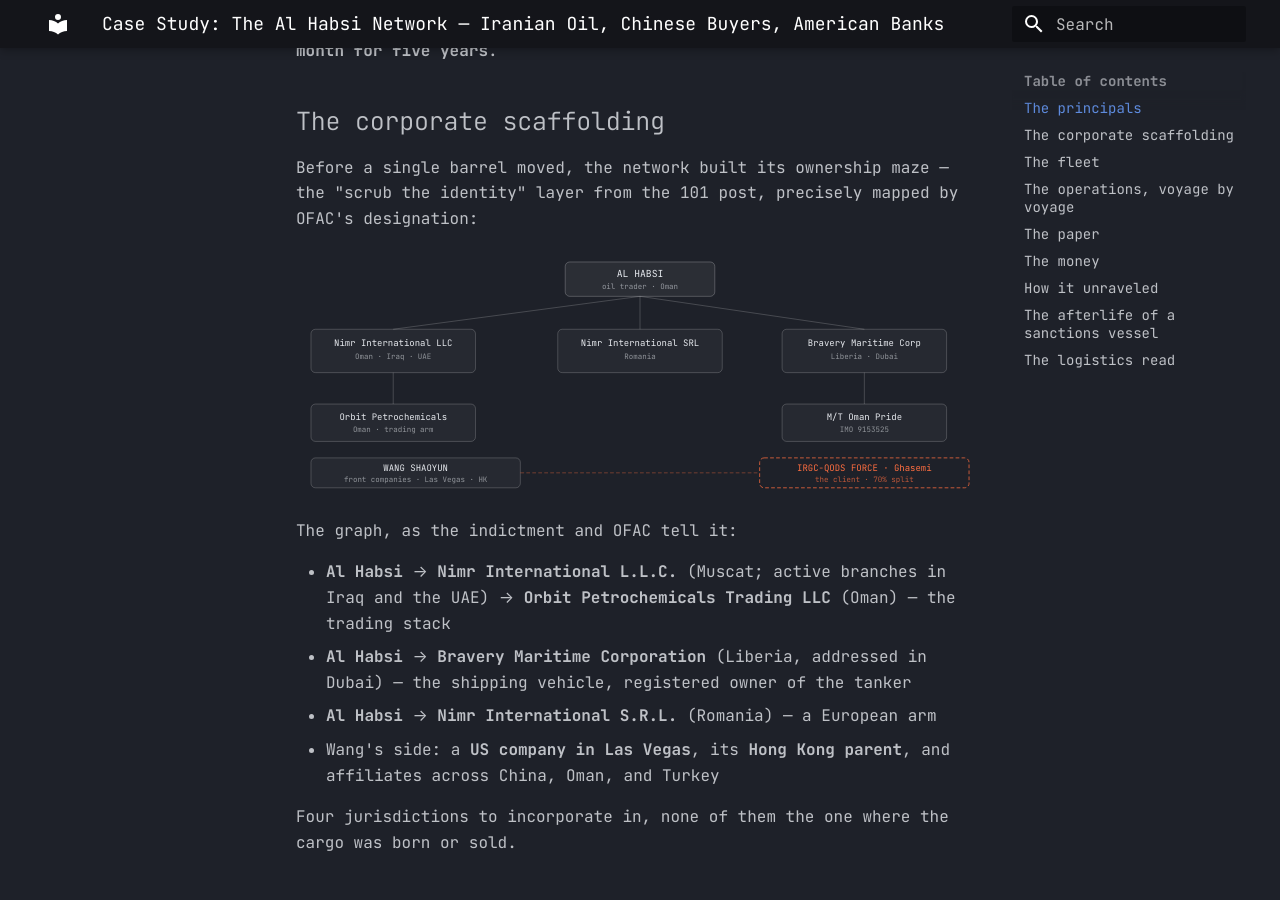
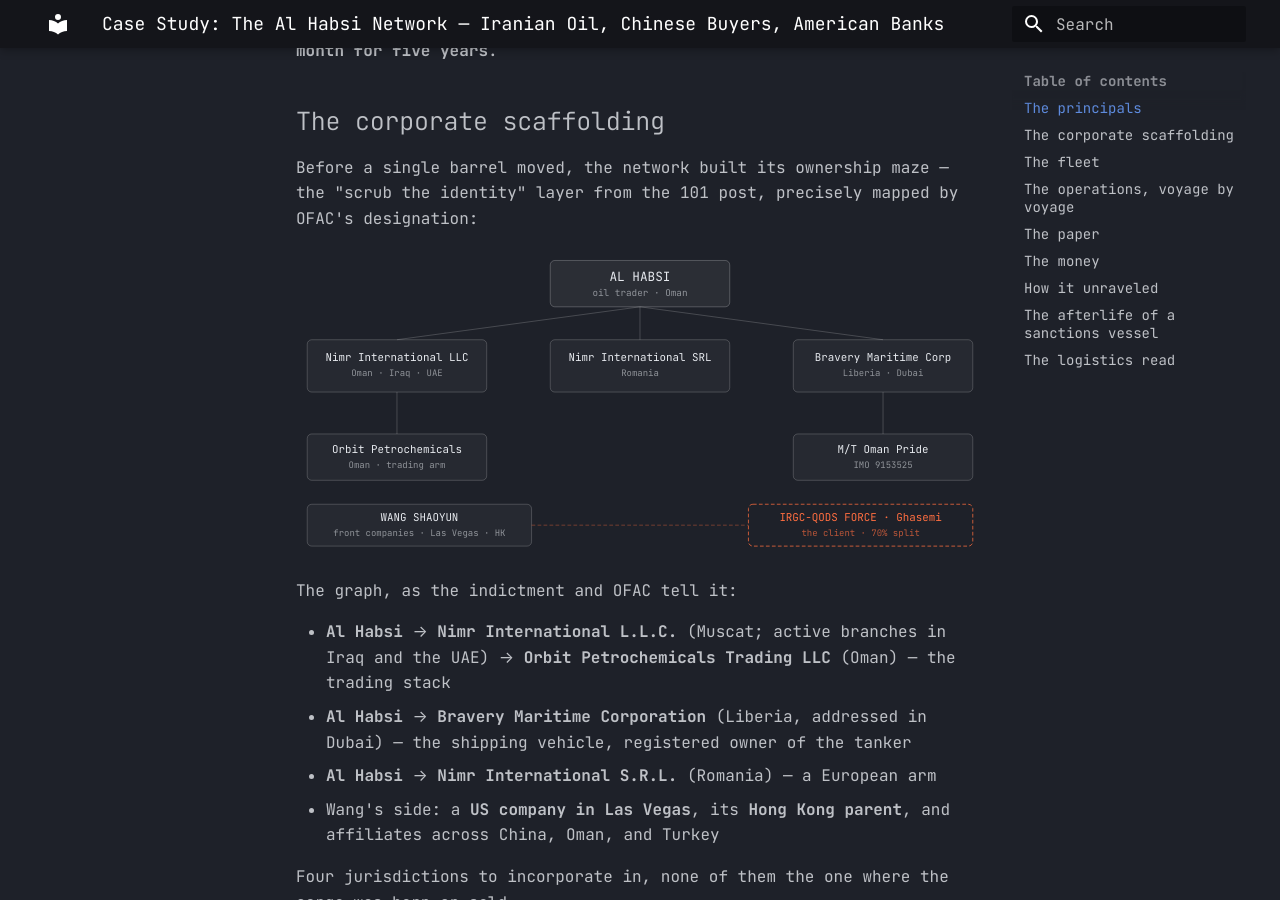
Before and after one commit to BlackHillsBxNord/blog, an MkDocs documentation site: the page built from docs/logistics/case-al-habsi-iranian-oil.md, in a window 1280 px wide and 900 px high, scrolled down 1311 px. Built offline with MkDocs 1.6.1 and Material for MkDocs 9.7.7, drawn with Linux system fonts in a browser that asks for light colours.

Commit message:
content: enlarge case-study diagrams for readability
Co-Authored-By: Claude Code <noreply@anthropic.com>

```diff
--- a/docs/logistics/case-al-habsi-iranian-oil.md
+++ b/docs/logistics/case-al-habsi-iranian-oil.md
@@ -28,38 +28,38 @@ The window ran December 2019 to July 2021. The scale the indictment pleads: an a
 
 Before a single barrel moved, the network built its ownership maze — the "scrub the identity" layer from the 101 post, precisely mapped by OFAC's designation:
 
-<svg viewBox="0 0 920 330" width="100%" role="img" aria-label="Corporate graph of the Al Habsi network" style="max-width:920px">
+<svg viewBox="0 0 920 410" width="100%" role="img" aria-label="Corporate graph of the Al Habsi network" style="max-width:920px">
   <g font-family="JetBrains Mono, monospace" text-anchor="middle">
-    <rect x="360" y="20" width="200" height="46" rx="6" fill="rgba(255,255,255,0.06)" stroke="rgba(255,255,255,0.3)"/>
-    <text x="460" y="40" fill="#e6e9ee" font-size="13">AL HABSI</text>
-    <text x="460" y="56" fill="rgba(230,233,238,0.55)" font-size="10">oil trader · Oman</text>
-    <line x1="460" y1="66" x2="130" y2="110" stroke="rgba(255,255,255,0.25)"/>
-    <line x1="460" y1="66" x2="460" y2="110" stroke="rgba(255,255,255,0.25)"/>
-    <line x1="460" y1="66" x2="760" y2="110" stroke="rgba(255,255,255,0.25)"/>
-    <rect x="20" y="110" width="220" height="58" rx="6" fill="rgba(255,255,255,0.04)" stroke="rgba(255,255,255,0.25)"/>
-    <text x="130" y="132" fill="#e6e9ee" font-size="12">Nimr International LLC</text>
-    <text x="130" y="150" fill="rgba(230,233,238,0.55)" font-size="10">Oman · Iraq · UAE</text>
-    <rect x="350" y="110" width="220" height="58" rx="6" fill="rgba(255,255,255,0.04)" stroke="rgba(255,255,255,0.25)"/>
-    <text x="460" y="132" fill="#e6e9ee" font-size="12">Nimr International SRL</text>
-    <text x="460" y="150" fill="rgba(230,233,238,0.55)" font-size="10">Romania</text>
-    <rect x="650" y="110" width="220" height="58" rx="6" fill="rgba(255,255,255,0.04)" stroke="rgba(255,255,255,0.25)"/>
-    <text x="760" y="132" fill="#e6e9ee" font-size="12">Bravery Maritime Corp</text>
-    <text x="760" y="150" fill="rgba(230,233,238,0.55)" font-size="10">Liberia · Dubai</text>
-    <line x1="130" y1="168" x2="130" y2="210" stroke="rgba(255,255,255,0.25)"/>
-    <line x1="760" y1="168" x2="760" y2="210" stroke="rgba(255,255,255,0.25)"/>
-    <rect x="20" y="210" width="220" height="50" rx="6" fill="rgba(255,255,255,0.04)" stroke="rgba(255,255,255,0.25)"/>
-    <text x="130" y="231" fill="#e6e9ee" font-size="12">Orbit Petrochemicals</text>
-    <text x="130" y="247" fill="rgba(230,233,238,0.55)" font-size="10">Oman · trading arm</text>
-    <rect x="650" y="210" width="220" height="50" rx="6" fill="rgba(255,255,255,0.04)" stroke="rgba(255,255,255,0.25)"/>
-    <text x="760" y="231" fill="#e6e9ee" font-size="12">M/T Oman Pride</text>
-    <text x="760" y="247" fill="rgba(230,233,238,0.55)" font-size="10">IMO 9153525</text>
-    <rect x="20" y="282" width="280" height="40" rx="6" fill="rgba(255,255,255,0.04)" stroke="rgba(255,255,255,0.25)"/>
-    <text x="160" y="300" fill="#e6e9ee" font-size="12">WANG SHAOYUN</text>
-    <text x="160" y="314" fill="rgba(230,233,238,0.55)" font-size="10">front companies · Las Vegas · HK</text>
-    <rect x="620" y="282" width="280" height="40" rx="6" fill="none" stroke="#ff6e40" stroke-dasharray="5 3"/>
-    <text x="760" y="300" fill="#ff6e40" font-size="12">IRGC-QODS FORCE · Ghasemi</text>
-    <text x="760" y="314" fill="rgba(255,110,64,0.7)" font-size="10">the client · 70% split</text>
-    <line x1="300" y1="302" x2="620" y2="302" stroke="#ff6e40" stroke-dasharray="5 3" opacity="0.5"/>
+    <rect x="340" y="18" width="240" height="62" rx="6" fill="rgba(255,255,255,0.06)" stroke="rgba(255,255,255,0.3)"/>
+    <text x="460" y="45" fill="#e6e9ee" font-size="17">AL HABSI</text>
+    <text x="460" y="66" fill="rgba(230,233,238,0.55)" font-size="12.5">oil trader · Oman</text>
+    <line x1="460" y1="80" x2="135" y2="124" stroke="rgba(255,255,255,0.25)"/>
+    <line x1="460" y1="80" x2="460" y2="124" stroke="rgba(255,255,255,0.25)"/>
+    <line x1="460" y1="80" x2="785" y2="124" stroke="rgba(255,255,255,0.25)"/>
+    <rect x="15" y="124" width="240" height="70" rx="6" fill="rgba(255,255,255,0.04)" stroke="rgba(255,255,255,0.25)"/>
+    <text x="135" y="152" fill="#e6e9ee" font-size="14.5">Nimr International LLC</text>
+    <text x="135" y="173" fill="rgba(230,233,238,0.55)" font-size="12">Oman · Iraq · UAE</text>
+    <rect x="340" y="124" width="240" height="70" rx="6" fill="rgba(255,255,255,0.04)" stroke="rgba(255,255,255,0.25)"/>
+    <text x="460" y="152" fill="#e6e9ee" font-size="14.5">Nimr International SRL</text>
+    <text x="460" y="173" fill="rgba(230,233,238,0.55)" font-size="12">Romania</text>
+    <rect x="665" y="124" width="240" height="70" rx="6" fill="rgba(255,255,255,0.04)" stroke="rgba(255,255,255,0.25)"/>
+    <text x="785" y="152" fill="#e6e9ee" font-size="14.5">Bravery Maritime Corp</text>
+    <text x="785" y="173" fill="rgba(230,233,238,0.55)" font-size="12">Liberia · Dubai</text>
+    <line x1="135" y1="194" x2="135" y2="250" stroke="rgba(255,255,255,0.25)"/>
+    <line x1="785" y1="194" x2="785" y2="250" stroke="rgba(255,255,255,0.25)"/>
+    <rect x="15" y="250" width="240" height="62" rx="6" fill="rgba(255,255,255,0.04)" stroke="rgba(255,255,255,0.25)"/>
+    <text x="135" y="276" fill="#e6e9ee" font-size="14.5">Orbit Petrochemicals</text>
+    <text x="135" y="296" fill="rgba(230,233,238,0.55)" font-size="12">Oman · trading arm</text>
+    <rect x="665" y="250" width="240" height="62" rx="6" fill="rgba(255,255,255,0.04)" stroke="rgba(255,255,255,0.25)"/>
+    <text x="785" y="276" fill="#e6e9ee" font-size="14.5">M/T Oman Pride</text>
+    <text x="785" y="296" fill="rgba(230,233,238,0.55)" font-size="12">IMO 9153525</text>
+    <rect x="15" y="344" width="300" height="56" rx="6" fill="rgba(255,255,255,0.04)" stroke="rgba(255,255,255,0.25)"/>
+    <text x="165" y="367" fill="#e6e9ee" font-size="14.5">WANG SHAOYUN</text>
+    <text x="165" y="387" fill="rgba(230,233,238,0.55)" font-size="12">front companies · Las Vegas · HK</text>
+    <rect x="605" y="344" width="300" height="56" rx="6" fill="none" stroke="#ff6e40" stroke-dasharray="5 3"/>
+    <text x="755" y="367" fill="#ff6e40" font-size="14.5">IRGC-QODS FORCE · Ghasemi</text>
+    <text x="755" y="387" fill="rgba(255,110,64,0.7)" font-size="12">the client · 70% split</text>
+    <line x1="315" y1="372" x2="605" y2="372" stroke="#ff6e40" stroke-dasharray="5 3" opacity="0.5"/>
   </g>
 </svg>
 
@@ -83,53 +83,53 @@ Rewards for Justice names eight vessels. The indictment shows how they were actu
 
 The Iranian ships never approach the buyer. The foreign ships never (on paper) touch Iran. The only place the two sides meet is mid-ocean, engine to engine:
 
-<svg viewBox="0 0 920 300" width="100%" role="img" aria-label="Cargo flow and money flow of the scheme" style="max-width:920px">
+<svg viewBox="0 0 960 330" width="100%" role="img" aria-label="Cargo flow and money flow of the scheme" style="max-width:960px">
   <g font-family="JetBrains Mono, monospace" text-anchor="middle">
-    <rect x="10" y="28" width="160" height="58" rx="6" fill="rgba(255,255,255,0.04)" stroke="rgba(255,255,255,0.25)"/>
-    <text x="90" y="51" fill="#e6e9ee" font-size="12">IRANIAN TERMINALS</text>
-    <text x="90" y="69" fill="rgba(230,233,238,0.55)" font-size="10">Kharg · Sirri</text>
-    <line x1="172" y1="57" x2="186" y2="57" stroke="rgba(255,255,255,0.4)"/>
-    <polygon points="186,53 194,57 186,61" fill="rgba(255,255,255,0.4)"/>
-    <rect x="196" y="28" width="160" height="58" rx="6" fill="rgba(255,255,255,0.04)" stroke="rgba(255,255,255,0.25)"/>
-    <text x="276" y="51" fill="#e6e9ee" font-size="12">NITC TANKERS</text>
-    <text x="276" y="69" fill="rgba(230,233,238,0.55)" font-size="10">Dino I · Dune</text>
-    <line x1="358" y1="57" x2="372" y2="57" stroke="rgba(255,255,255,0.4)"/>
-    <polygon points="372,53 380,57 372,61" fill="rgba(255,255,255,0.4)"/>
-    <rect x="382" y="28" width="160" height="58" rx="6" fill="rgba(255,255,255,0.04)" stroke="#ff6e40" stroke-dasharray="5 3"/>
-    <text x="462" y="51" fill="#ff6e40" font-size="12">STS AT SEA</text>
-    <text x="462" y="69" fill="rgba(255,110,64,0.7)" font-size="10">AIS dark</text>
-    <line x1="544" y1="57" x2="558" y2="57" stroke="rgba(255,255,255,0.4)"/>
-    <polygon points="558,53 566,57 558,61" fill="rgba(255,255,255,0.4)"/>
-    <rect x="568" y="28" width="160" height="58" rx="6" fill="rgba(255,255,255,0.04)" stroke="rgba(255,255,255,0.25)"/>
-    <text x="648" y="51" fill="#e6e9ee" font-size="12">COMMERCIAL TANKERS</text>
-    <text x="648" y="69" fill="rgba(230,233,238,0.55)" font-size="10">Oman Pride · Niovi · Carmen</text>
-    <line x1="730" y1="57" x2="744" y2="57" stroke="rgba(255,255,255,0.4)"/>
-    <polygon points="744,53 752,57 744,61" fill="rgba(255,255,255,0.4)"/>
-    <rect x="754" y="28" width="160" height="58" rx="6" fill="rgba(255,255,255,0.04)" stroke="rgba(255,255,255,0.25)"/>
-    <text x="834" y="51" fill="#e6e9ee" font-size="12">CHINESE PORTS</text>
-    <text x="834" y="69" fill="rgba(230,233,238,0.55)" font-size="10">Yantai · Lanshan</text>
-    <line x1="834" y1="86" x2="834" y2="136" stroke="rgba(255,255,255,0.3)" stroke-dasharray="4 3"/>
-    <polygon points="830,136 834,144 838,136" fill="rgba(255,255,255,0.3)"/>
-    <text x="460" y="120" fill="rgba(230,233,238,0.45)" font-size="10">cargo flows east · paper says "Oman"</text>
-    <rect x="754" y="148" width="160" height="58" rx="6" fill="rgba(255,255,255,0.04)" stroke="rgba(255,255,255,0.25)"/>
-    <text x="834" y="171" fill="#e6e9ee" font-size="12">CHINESE BUYERS</text>
-    <text x="834" y="189" fill="rgba(230,233,238,0.55)" font-size="10">state-owned refineries</text>
-    <line x1="752" y1="177" x2="738" y2="177" stroke="rgba(255,255,255,0.4)"/>
-    <polygon points="738,173 730,177 738,181" fill="rgba(255,255,255,0.4)"/>
-    <rect x="568" y="148" width="160" height="58" rx="6" fill="rgba(255,255,255,0.04)" stroke="#ff6e40"/>
-    <text x="648" y="171" fill="#e6e9ee" font-size="12">US BANKS</text>
-    <text x="648" y="189" fill="#ff6e40" font-size="10">$8.5M BLOCKED · Jul 1 2021</text>
-    <line x1="566" y1="177" x2="552" y2="177" stroke="rgba(255,255,255,0.4)"/>
-    <polygon points="552,173 544,177 552,181" fill="rgba(255,255,255,0.4)"/>
-    <rect x="382" y="148" width="160" height="58" rx="6" fill="rgba(255,255,255,0.04)" stroke="rgba(255,255,255,0.25)"/>
-    <text x="462" y="171" fill="#e6e9ee" font-size="12">SHELLS</text>
-    <text x="462" y="189" fill="rgba(230,233,238,0.55)" font-size="10">Marshall Is · UK · HK</text>
-    <line x1="380" y1="177" x2="366" y2="177" stroke="rgba(255,255,255,0.4)"/>
-    <polygon points="366,173 358,177 366,181" fill="rgba(255,255,255,0.4)"/>
-    <rect x="196" y="148" width="160" height="58" rx="6" fill="rgba(255,255,255,0.04)" stroke="rgba(255,255,255,0.25)"/>
-    <text x="276" y="171" fill="#e6e9ee" font-size="12">SPLIT 70 / 30</text>
-    <text x="276" y="189" fill="rgba(230,233,238,0.55)" font-size="10">IRGC-QF / Wang</text>
-    <text x="460" y="240" fill="rgba(230,233,238,0.45)" font-size="10">money flows west — and the dollar node is where it died</text>
+    <rect x="10" y="20" width="170" height="74" rx="6" fill="rgba(255,255,255,0.04)" stroke="rgba(255,255,255,0.25)"/>
+    <text x="95" y="49" fill="#e6e9ee" font-size="13.5">IRANIAN TERMINALS</text>
+    <text x="95" y="70" fill="rgba(230,233,238,0.55)" font-size="11.5">Kharg · Sirri</text>
+    <line x1="182" y1="57" x2="196" y2="57" stroke="rgba(255,255,255,0.4)"/>
+    <polygon points="196,52 206,57 196,62" fill="rgba(255,255,255,0.4)"/>
+    <rect x="200" y="20" width="170" height="74" rx="6" fill="rgba(255,255,255,0.04)" stroke="rgba(255,255,255,0.25)"/>
+    <text x="285" y="49" fill="#e6e9ee" font-size="13.5">NITC TANKERS</text>
+    <text x="285" y="70" fill="rgba(230,233,238,0.55)" font-size="11.5">Dino I · Dune</text>
+    <line x1="372" y1="57" x2="386" y2="57" stroke="rgba(255,255,255,0.4)"/>
+    <polygon points="386,52 396,57 386,62" fill="rgba(255,255,255,0.4)"/>
+    <rect x="390" y="20" width="170" height="74" rx="6" fill="rgba(255,255,255,0.04)" stroke="#ff6e40" stroke-dasharray="5 3"/>
+    <text x="475" y="49" fill="#ff6e40" font-size="13.5">STS AT SEA</text>
+    <text x="475" y="70" fill="rgba(255,110,64,0.75)" font-size="11.5">AIS dark</text>
+    <line x1="562" y1="57" x2="576" y2="57" stroke="rgba(255,255,255,0.4)"/>
+    <polygon points="576,52 586,57 576,62" fill="rgba(255,255,255,0.4)"/>
+    <rect x="580" y="20" width="170" height="74" rx="6" fill="rgba(255,255,255,0.04)" stroke="rgba(255,255,255,0.25)"/>
+    <text x="665" y="49" fill="#e6e9ee" font-size="13.5">COMMERCIAL TANKERS</text>
+    <text x="665" y="70" fill="rgba(230,233,238,0.55)" font-size="11.5">Oman Pride · Niovi · Carmen</text>
+    <line x1="752" y1="57" x2="766" y2="57" stroke="rgba(255,255,255,0.4)"/>
+    <polygon points="766,52 776,57 766,62" fill="rgba(255,255,255,0.4)"/>
+    <rect x="770" y="20" width="170" height="74" rx="6" fill="rgba(255,255,255,0.04)" stroke="rgba(255,255,255,0.25)"/>
+    <text x="855" y="49" fill="#e6e9ee" font-size="13.5">CHINESE PORTS</text>
+    <text x="855" y="70" fill="rgba(230,233,238,0.55)" font-size="11.5">Yantai · Lanshan</text>
+    <line x1="855" y1="94" x2="855" y2="160" stroke="rgba(255,255,255,0.3)" stroke-dasharray="4 3"/>
+    <polygon points="850,160 855,170 860,160" fill="rgba(255,255,255,0.3)"/>
+    <text x="480" y="135" fill="rgba(230,233,238,0.45)" font-size="12">cargo flows east · paper says "Oman"</text>
+    <rect x="770" y="176" width="170" height="74" rx="6" fill="rgba(255,255,255,0.04)" stroke="rgba(255,255,255,0.25)"/>
+    <text x="855" y="205" fill="#e6e9ee" font-size="13.5">CHINESE BUYERS</text>
+    <text x="855" y="226" fill="rgba(230,233,238,0.55)" font-size="11.5">state-owned refineries</text>
+    <line x1="768" y1="213" x2="754" y2="213" stroke="rgba(255,255,255,0.4)"/>
+    <polygon points="754,208 744,213 754,218" fill="rgba(255,255,255,0.4)"/>
+    <rect x="580" y="176" width="170" height="74" rx="6" fill="rgba(255,255,255,0.04)" stroke="#ff6e40"/>
+    <text x="665" y="205" fill="#e6e9ee" font-size="13.5">US BANKS</text>
+    <text x="665" y="226" fill="#ff6e40" font-size="11.5">$8.5M BLOCKED · Jul 1 2021</text>
+    <line x1="578" y1="213" x2="564" y2="213" stroke="rgba(255,255,255,0.4)"/>
+    <polygon points="564,208 554,213 564,218" fill="rgba(255,255,255,0.4)"/>
+    <rect x="390" y="176" width="170" height="74" rx="6" fill="rgba(255,255,255,0.04)" stroke="rgba(255,255,255,0.25)"/>
+    <text x="475" y="205" fill="#e6e9ee" font-size="13.5">SHELLS</text>
+    <text x="475" y="226" fill="rgba(230,233,238,0.55)" font-size="11.5">Marshall Is · UK · HK</text>
+    <line x1="388" y1="213" x2="374" y2="213" stroke="rgba(255,255,255,0.4)"/>
+    <polygon points="374,208 364,213 374,218" fill="rgba(255,255,255,0.4)"/>
+    <rect x="200" y="176" width="170" height="74" rx="6" fill="rgba(255,255,255,0.04)" stroke="rgba(255,255,255,0.25)"/>
+    <text x="285" y="205" fill="#e6e9ee" font-size="13.5">SPLIT 70 / 30</text>
+    <text x="285" y="226" fill="rgba(230,233,238,0.55)" font-size="11.5">IRGC-QF / Wang</text>
+    <text x="480" y="300" fill="rgba(230,233,238,0.45)" font-size="12">money flows west — and the dollar node is where it died</text>
   </g>
 </svg>
 
@@ -187,37 +187,37 @@ Here is the part that makes the case a classic. The star tanker — IMO **915352
 
 Nine names, six flags, one IMO number — which never changes, and which is how anyone paying attention keeps finding it:
 
-<svg viewBox="0 0 920 250" width="100%" role="img" aria-label="Rename timeline of IMO 9153525" style="max-width:920px">
+<svg viewBox="0 0 960 300" width="100%" role="img" aria-label="Rename timeline of IMO 9153525" style="max-width:960px">
   <g font-family="JetBrains Mono, monospace" text-anchor="middle">
-    <line x1="30" y1="125" x2="890" y2="125" stroke="rgba(255,255,255,0.3)"/>
-    <circle cx="60" cy="125" r="4" fill="rgba(255,255,255,0.4)"/>
-    <text x="60" y="95" fill="#e6e9ee" font-size="11">FRONT VISTA</text>
-    <text x="60" y="80" fill="rgba(230,233,238,0.5)" font-size="9">2004 · Marshall Is</text>
-    <circle cx="160" cy="125" r="4" fill="rgba(255,255,255,0.4)"/>
-    <text x="160" y="165" fill="#e6e9ee" font-size="11">DEWI MAESWARA</text>
-    <text x="160" y="180" fill="rgba(230,233,238,0.5)" font-size="9">2010 · Indonesia</text>
-    <circle cx="260" cy="125" r="5" fill="#ff6e40"/>
-    <text x="260" y="95" fill="#ff6e40" font-size="11">OMAN PRIDE</text>
-    <text x="260" y="80" fill="rgba(255,110,64,0.75)" font-size="9">2020 · Liberia · OFAC 2021</text>
-    <circle cx="360" cy="125" r="4" fill="rgba(255,255,255,0.4)"/>
-    <text x="360" y="165" fill="#e6e9ee" font-size="11">PRIDE</text>
-    <text x="360" y="180" fill="rgba(230,233,238,0.5)" font-size="9">2022 · St Kitts</text>
-    <circle cx="460" cy="125" r="4" fill="rgba(255,255,255,0.4)"/>
-    <text x="460" y="95" fill="#e6e9ee" font-size="11">RIDER 1</text>
-    <text x="460" y="80" fill="rgba(230,233,238,0.5)" font-size="9">2022 · Palau</text>
-    <circle cx="560" cy="125" r="4" fill="rgba(255,255,255,0.4)"/>
-    <text x="560" y="165" fill="#e6e9ee" font-size="11">LEMUR</text>
-    <text x="560" y="180" fill="rgba(230,233,238,0.5)" font-size="9">2023 · Cameroon</text>
-    <circle cx="660" cy="125" r="5" fill="#ff6e40"/>
-    <text x="660" y="95" fill="#ff6e40" font-size="11">LYDYA N</text>
-    <text x="660" y="80" fill="rgba(255,110,64,0.75)" font-size="9">2023 · Palau · OFAC 2025</text>
-    <circle cx="760" cy="125" r="4" fill="rgba(255,255,255,0.4)"/>
-    <text x="760" y="165" fill="#e6e9ee" font-size="11">LILLIAN</text>
-    <text x="760" y="180" fill="rgba(230,233,238,0.5)" font-size="9">2025</text>
-    <circle cx="860" cy="125" r="4" fill="rgba(255,255,255,0.4)"/>
-    <text x="860" y="95" fill="#e6e9ee" font-size="11">SOKOLO</text>
-    <text x="860" y="80" fill="rgba(230,233,238,0.5)" font-size="9">2026</text>
-    <text x="460" y="235" fill="rgba(230,233,238,0.5)" font-size="10">IMO 9153525 — one hull, one number, nine names</text>
+    <line x1="30" y1="150" x2="930" y2="150" stroke="rgba(255,255,255,0.3)"/>
+    <circle cx="60" cy="150" r="5" fill="rgba(255,255,255,0.4)"/>
+    <text x="60" y="112" fill="#e6e9ee" font-size="13">FRONT VISTA</text>
+    <text x="60" y="93" fill="rgba(230,233,238,0.5)" font-size="11">2004 · Marshall Is</text>
+    <circle cx="165" cy="150" r="5" fill="rgba(255,255,255,0.4)"/>
+    <text x="165" y="192" fill="#e6e9ee" font-size="13">DEWI MAESWARA</text>
+    <text x="165" y="211" fill="rgba(230,233,238,0.5)" font-size="11">2010 · Indonesia</text>
+    <circle cx="270" cy="150" r="6" fill="#ff6e40"/>
+    <text x="270" y="112" fill="#ff6e40" font-size="13">OMAN PRIDE</text>
+    <text x="270" y="93" fill="rgba(255,110,64,0.75)" font-size="11">2020 · Liberia · OFAC 2021</text>
+    <circle cx="375" cy="150" r="5" fill="rgba(255,255,255,0.4)"/>
+    <text x="375" y="192" fill="#e6e9ee" font-size="13">PRIDE</text>
+    <text x="375" y="211" fill="rgba(230,233,238,0.5)" font-size="11">2022 · St Kitts</text>
+    <circle cx="480" cy="150" r="5" fill="rgba(255,255,255,0.4)"/>
+    <text x="480" y="112" fill="#e6e9ee" font-size="13">RIDER 1</text>
+    <text x="480" y="93" fill="rgba(230,233,238,0.5)" font-size="11">2022 · Palau</text>
+    <circle cx="585" cy="150" r="5" fill="rgba(255,255,255,0.4)"/>
+    <text x="585" y="192" fill="#e6e9ee" font-size="13">LEMUR</text>
+    <text x="585" y="211" fill="rgba(230,233,238,0.5)" font-size="11">2023 · Cameroon</text>
+    <circle cx="690" cy="150" r="6" fill="#ff6e40"/>
+    <text x="690" y="112" fill="#ff6e40" font-size="13">LYDYA N</text>
+    <text x="690" y="93" fill="rgba(255,110,64,0.75)" font-size="11">2023 · Palau · OFAC 2025</text>
+    <circle cx="795" cy="150" r="5" fill="rgba(255,255,255,0.4)"/>
+    <text x="795" y="192" fill="#e6e9ee" font-size="13">LILLIAN</text>
+    <text x="795" y="211" fill="rgba(230,233,238,0.5)" font-size="11">2025</text>
+    <circle cx="900" cy="150" r="5" fill="rgba(255,255,255,0.4)"/>
+    <text x="900" y="112" fill="#e6e9ee" font-size="13">SOKOLO</text>
+    <text x="900" y="93" fill="rgba(230,233,238,0.5)" font-size="11">2026</text>
+    <text x="480" y="268" fill="rgba(230,233,238,0.5)" font-size="12">IMO 9153525 — one hull, one number, nine names</text>
   </g>
 </svg>
 
```
